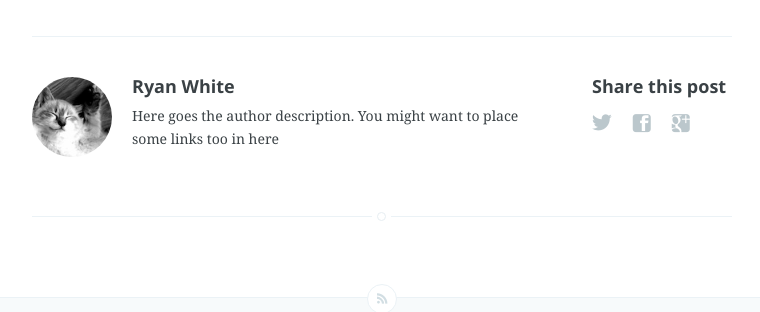
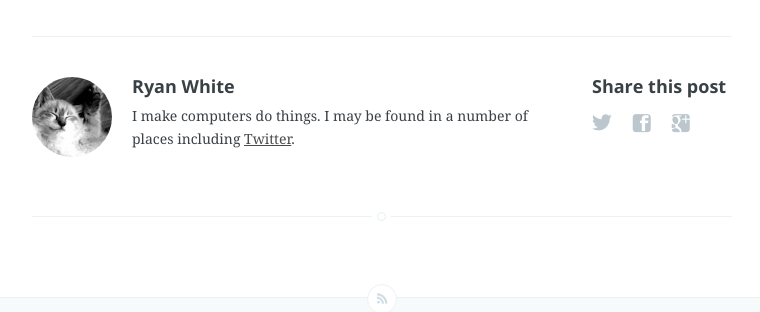
Before and after one commit to alzabo/alzabo.github.io, a Jekyll site: the page built from _posts/2014-09-15-wordpress-xml-rpc-brute-force.md, in a window 1280 px wide and 900 px high, scrolled down 4776 px. Shown: the part 477-789 px from the top of the window, without its empty margins (258-1018 px from the left). Built offline with Jekyll 4.4.1, drawn with Linux system fonts in a browser that asks for light colours; Markdown is read by kramdown in place of the engine named in the settings.

Commit message:
Updated author post blurb

```diff
--- a/_layouts/post.html
+++ b/_layouts/post.html
@@ -54,7 +54,8 @@ archive: false
                     	<h4> {{ site.author }} </h4>
                     	<!-- Author Bio -->
                     	<p>
-                    		Here goes the author description. You might want to place some links too in here
+                        I make computers do things.
+                        I may be found in a number of places including <a href="https://twitter.com/arg0sy">Twitter</a>.
                     	</p>
                     </article>
                 </section>
```
